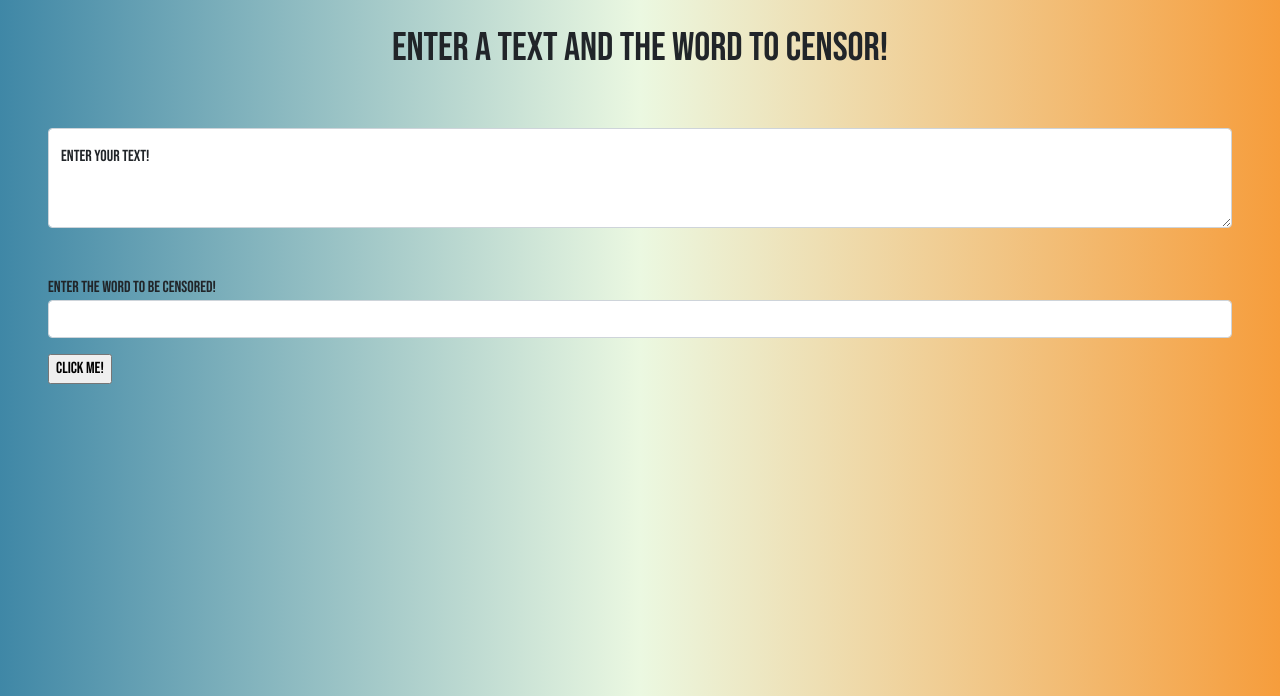
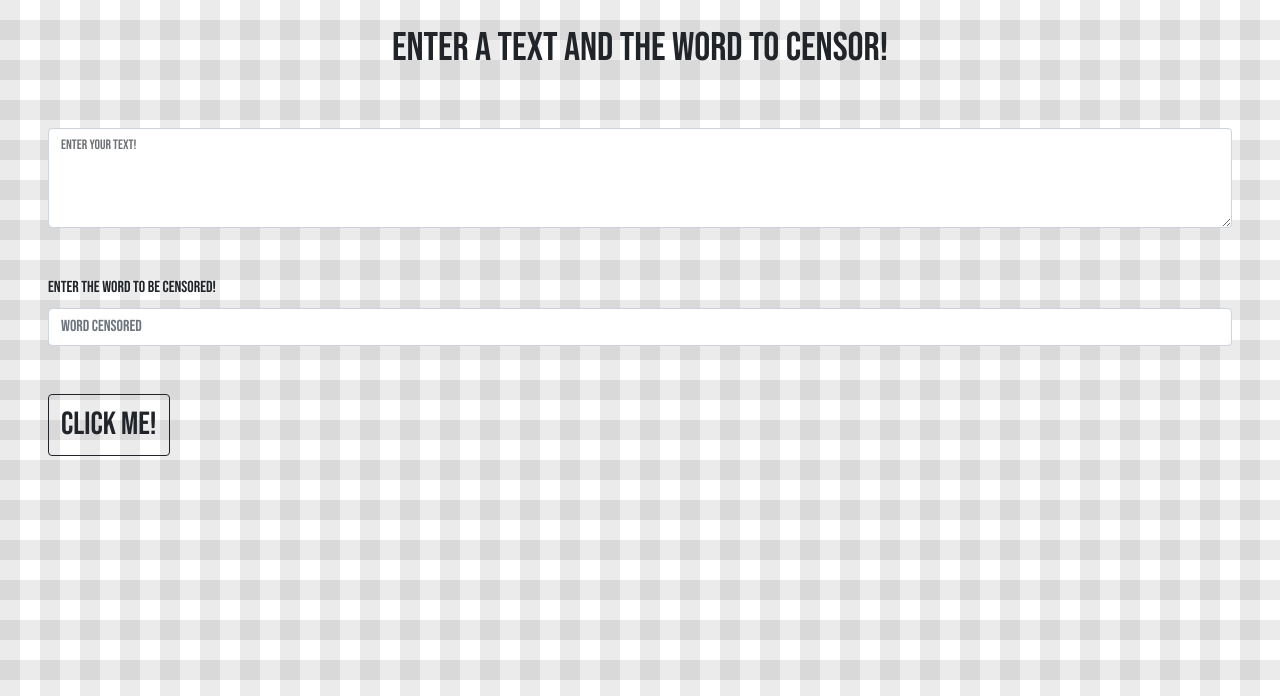
Before and after one commit to gianynx/php-badwords, a PHP site: page / in a window 1280 px wide. Shown: the top 696 px of the page. Run offline with PHP 8.4, Linux system fonts and the light colour scheme.

Commit message:
modify CSS properties

```diff
--- a/css/style.css
+++ b/css/style.css
@@ -3,5 +3,16 @@
 }
 
 body {
-    background: linear-gradient(0.25turn, #3f87a6, #ebf8e1, #f69d3c);
+    background-image:
+        linear-gradient(to left,
+            transparent 0px,
+            transparent 20px,
+            rgba(0, 0, 0, 0.08) 20px,
+            rgba(0, 0, 0, 0.08) 40px),
+        linear-gradient(to bottom,
+            transparent 0px,
+            transparent 20px,
+            rgba(0, 0, 0, 0.08) 20px,
+            rgba(0, 0, 0, 0.08) 40px);
+    background-size: 40px 40px;
 }
--- a/index.php
+++ b/index.php
@@ -13,22 +13,22 @@
 </head>
 <body>
 <header>
-    <h1 class="text-center pt-4">Enter a text and the word to censor!</h1>
+    <h1 class="text-center pt-4">enter a text and the word to censor!</h1>
 </header>
 
+<main>
     <form action="second_page.php" method="POST" class="pt-5 mx-5">
         <div class="form-floating">
-        <textarea class="form-control" placeholder="Leave a comment here" name="text" id="text" style="height: 100px"></textarea>
+            <textarea class="form-control" name="text" id="text" style="height: 100px"></textarea>
             <label for="text">enter your text!</label>
         </div>
-
         <div class="mt-5">
-        <label for="text">enter the word to be censored!</label>
-        <input class="form-control" name='word'>
+            <label for="word" class="form-label">enter the word to be censored!</label>
+            <input type="text" class="form-control" name="word" id="word" placeholder="word censored">
         </div>
-
-    <input type="submit" value="click me!" class="mt-3">
+        <button type="submit" class="btn btn-outline-dark mt-5 fs-2">click me!</button>
     </form>
+</main>
 
 </body>
 </html>
```
Also changed, not shown: second_page.php (+12 -11 lines). Lines whose indentation alone changed are shown as unchanged.
